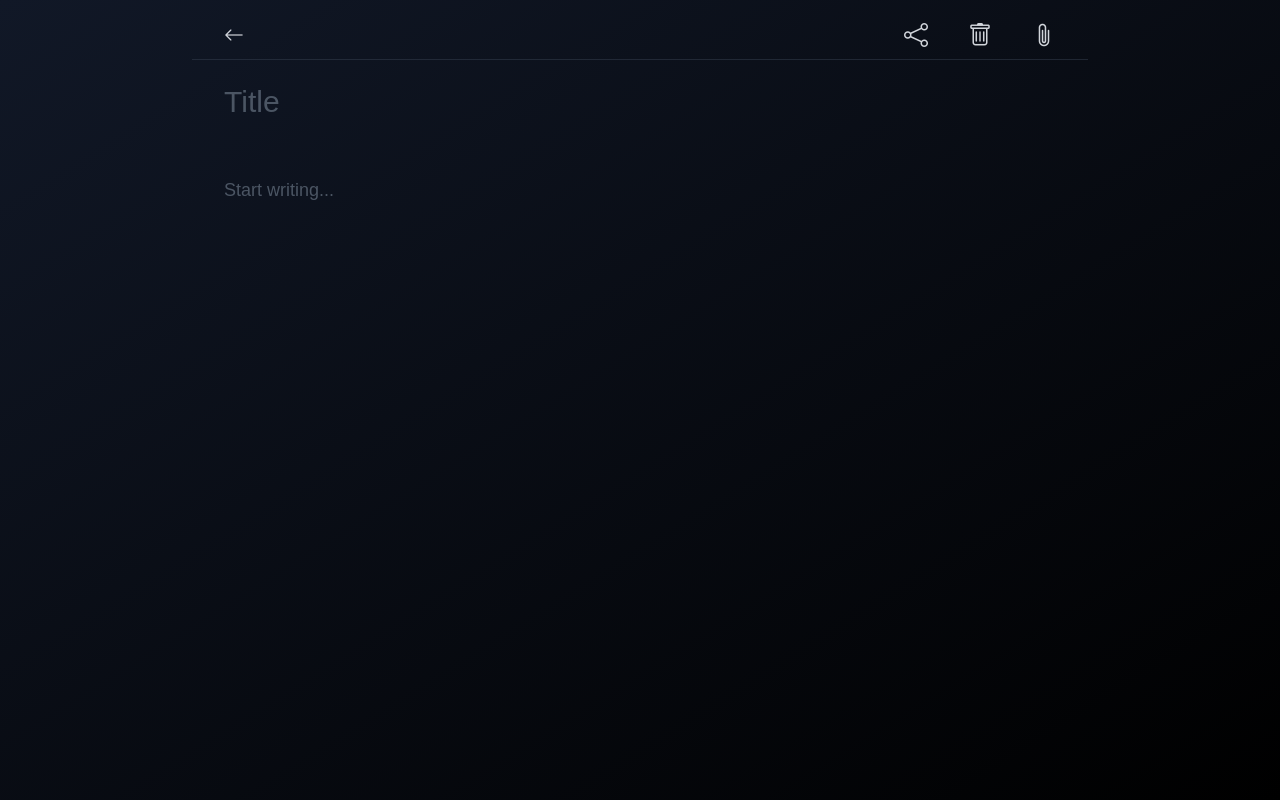
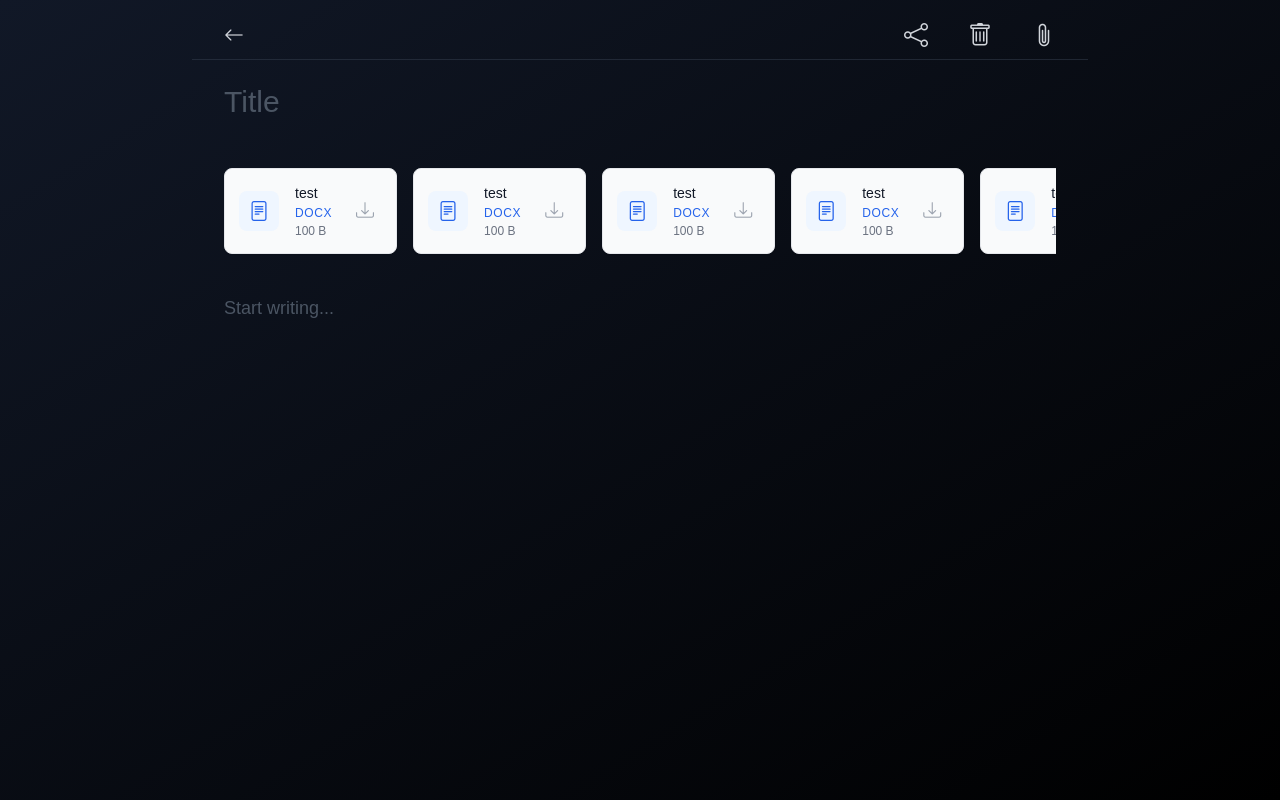
Before and after one commit to TG-Note-App/note-fe, a Vue app: page /notes/new in a window 1280 px wide. Built offline with nearby package versions, Linux system fonts and the light colour scheme.

Commit message:
add attachment component

```diff
--- /dev/null
+++ b/src/components/note/NoteAttachment.vue
@@ -0,0 +1,105 @@
+<template>
+  <div class="group flex items-center gap-4 p-3.5 bg-gray-50 rounded-lg border border-gray-200 hover:border-gray-300 shadow-sm hover:shadow transition-all duration-200">
+    <!-- File Icon based on extension -->
+    <div class="shrink-0 w-10 h-10 flex items-center justify-center rounded-lg" :class="{
+      'bg-blue-50 group-hover:bg-blue-100': isDocument,
+      'bg-green-50 group-hover:bg-green-100': isImage,
+      'bg-purple-50 group-hover:bg-purple-100': !isImage && !isDocument
+    }">
+      <i v-if="isImage"
+         class="bi bi-image text-xl"
+         :class="{
+           'text-blue-600': isDocument,
+           'text-green-600': isImage,
+           'text-purple-600': !isImage && !isDocument
+         }">
+      </i>
+      <i v-else-if="isDocument"
+         class="bi bi-file-text text-xl"
+         :class="{
+           'text-blue-600': isDocument,
+           'text-green-600': isImage,
+           'text-purple-600': !isImage && !isDocument
+         }">
+      </i>
+      <i v-else
+         class="bi bi-file-earmark text-xl"
+         :class="{
+           'text-blue-600': isDocument,
+           'text-green-600': isImage,
+           'text-purple-600': !isImage && !isDocument
+         }">
+      </i>
+    </div>
+
+    <!-- File Information -->
+    <div class="min-w-0 flex-1">
+      <h3 class="text-sm font-medium text-gray-900 truncate">{{ filename }}</h3>
+      <div class="mt-0.5 text-xs">
+        <span class="font-medium uppercase tracking-wider" :class="{
+          'text-blue-600': isDocument,
+          'text-green-600': isImage,
+          'text-purple-600': !isImage && !isDocument
+        }">{{ ext }}</span>
+      </div>
+      <div class="mt-0.5 text-xs text-gray-500">
+        {{ formattedSize }}
+      </div>
+    </div>
+
+    <!-- Download Button -->
+    <button class="shrink-0 p-2 text-gray-400 hover:text-blue-600 rounded-full hover:bg-blue-50 active:bg-blue-100 transition-all duration-200 focus:outline-non" :class="{
+      'hover:text-blue-600 hover:bg-blue-50 active:bg-blue-100': isDocument,
+      'hover:text-green-600 hover:bg-green-50 active:bg-green-100': isImage,
+      'hover:text-purple-600 hover:bg-purple-50 active:bg-purple-100': !isImage && !isDocument
+    }">
+      <i class="bi bi-download text-lg"></i>
+    </button>
+  </div>
+</template>
+
+<script>
+export default {
+  name: 'NoteAttachment',
+  props: {
+    filename: {
+      type: String,
+      required: true
+    },
+    ext: {
+      type: String,
+      required: true
+    },
+    size: {
+      type: Number,
+      required: true
+    }
+  },
+  computed: {
+    isImage() {
+      const imageExtensions = ['jpg', 'jpeg', 'png', 'gif', 'webp'];
+      return imageExtensions.includes(this.ext.toLowerCase());
+    },
+    isDocument() {
+      const docExtensions = ['pdf', 'doc', 'docx', 'txt', 'xls', 'xlsx'];
+      return docExtensions.includes(this.ext.toLowerCase());
+    },
+    formattedSize() {
+      const units = ['B', 'KB', 'MB', 'GB'];
+      let size = this.size;
+      let unitIndex = 0;
+
+      while (size >= 1024 && unitIndex < units.length - 1) {
+        size /= 1024;
+        unitIndex++;
+      }
+
+      return `${Math.round(size * 100) / 100} ${units[unitIndex]}`;
+    }
+  }
+}
+</script>
+
+<style>
+
+</style>
--- a/src/components/note/NoteEditor.vue
+++ b/src/components/note/NoteEditor.vue
@@ -8,7 +8,15 @@
         placeholder="Title"
         ref="titleInput"
       ></textarea>
-      <span class="text-sm text-gray-500">{{ saveStatus }}</span>
+    </div>
+    <div class="flex gap-4 overflow-x-auto pb-10">
+        <NoteAttachment
+          v-for="i in 20"
+          :key="i"
+          filename="test"
+          ext="docx"
+          size="100"
+        />
     </div>
     <textarea
       :value="content"
@@ -22,7 +30,7 @@
 <script setup lang="ts">
 import { watch, ref } from 'vue'
 import { debounce } from 'lodash'
-
+import NoteAttachment from './NoteAttachment.vue'
 const props = defineProps<{
   title: string
   content: string
--- a/src/views/AddNoteView.vue
+++ b/src/views/AddNoteView.vue
@@ -35,6 +35,7 @@
 
   // Add save functionality
   const saveNote = () => {
+    console.log("saving note")
     const newNote = {
       ...noteRef.value,
       id: notesStore.notes.length ? Math.max(...notesStore.notes.map(note => Number(note.id))) + 1 : 1,
--- a/src/views/NoteView.vue
+++ b/src/views/NoteView.vue
@@ -13,7 +13,7 @@
           :isNewNotePage="false"
           :noteTitle="noteRef.title"
           :noteContent="noteRef.content"
-        />
+      />
       <NoteEditor
         v-model:title="noteRef.title"
         v-model:content="noteRef.content"
```
Also changed, not shown: src/types/note.ts (+9 -0 lines).
